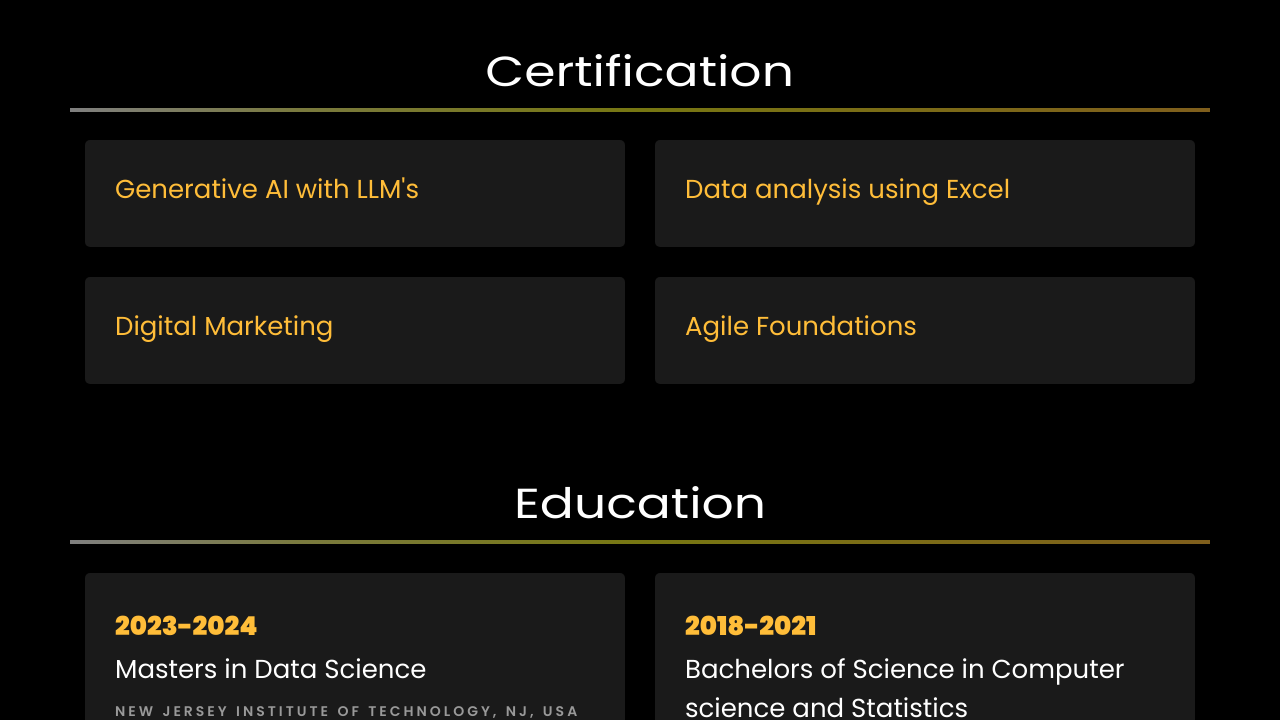
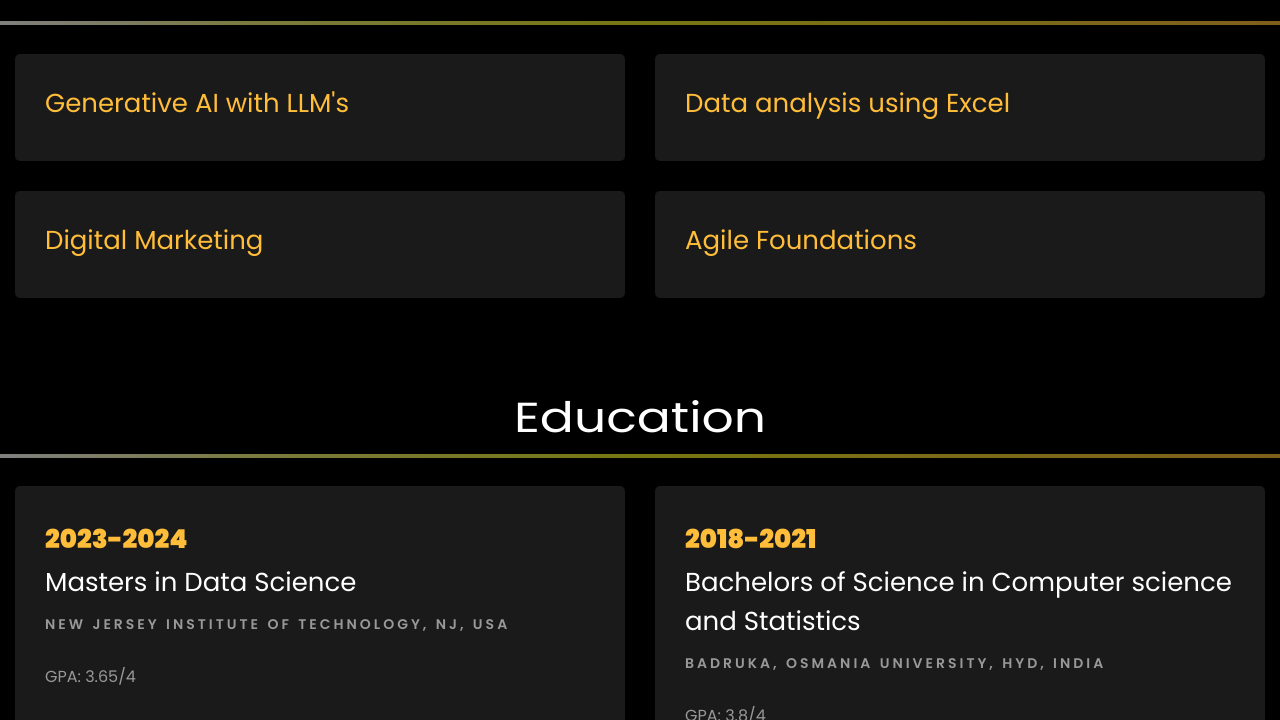
Before and after one commit to shivakarthik09/SK-Portfolio, a plain HTML site: page index.html in a window 1280 px wide. Shown: the part 2080-2800 px from the top of the page. Drawn offline with Linux system fonts and the light colour scheme; files whose address does not match are found by name.

Commit message:
Update index.html

```diff
--- a/index.html
+++ b/index.html
@@ -69,34 +69,55 @@
       font-size: 18px;
     }
   }
-/* Fix height issues for mobile */
+ /* Make sure the body and html don't overflow horizontally */
+html, body {
+  overflow-x: hidden;
+  overflow-y: auto;
+  margin: 0;
+  padding: 0;
+  width: 100%;
+  max-width: 100%;
+}
+
+/* Ensure the container and slider sections fit properly */
+.container, .home-slider, .slider-item {
+  width: 100%;
+  max-width: 100%;
+  box-sizing: border-box;
+}
+
+/* Fix the js-fullheight and owl-carousel issues */
 .js-fullheight {
+  min-height: 500px;
   height: auto;
-  min-height: 500px; /* Ensures it's not too small */
 }
 
 @media (min-width: 768px) {
   .js-fullheight {
-    height: 100vh; /* Full height on larger screens */
+    height: 100vh;
   }
 }
 
-/* Ensure owl-carousel slides adjust height */
+/* Ensure the owl-carousel doesn't cause horizontal scroll */
 .home-slider .owl-stage-outer,
 .home-slider .owl-stage,
-.slider-item {
+.home-slider .slider-item {
+  width: 100%;
+  max-width: 100%;
   height: auto !important;
-  min-height: 500px;
+  overflow: hidden;
 }
 
-/* Allow vertical scrolling */
-html, body {
-  overflow-x: hidden; /* Prevents horizontal scroll */
-  overflow-y: auto;   /* Ensures vertical scrolling works */
+/* Handle images being too large */
+img {
+  max-width: 100%;
   height: auto;
 }
 
-
+/* Optional: Debugging tool if you want to see any overflowing elements */
+* {
+  box-sizing: border-box;
+}
 </style>
 
 
@@ -148,7 +169,7 @@
 						const typingTexts = [
 						'Data Analyst  ',
 						'Data Scientist  ',
-						'ML Engineer  ',
+						'ML engineer  ',
 						'Researcher  ',
 						];
 
```
